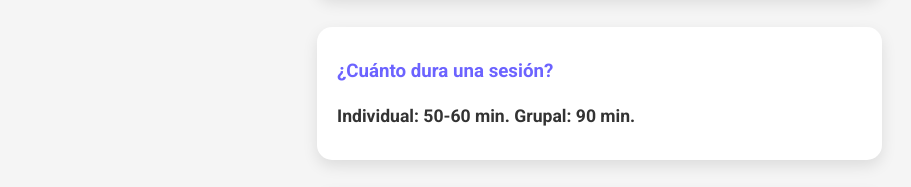
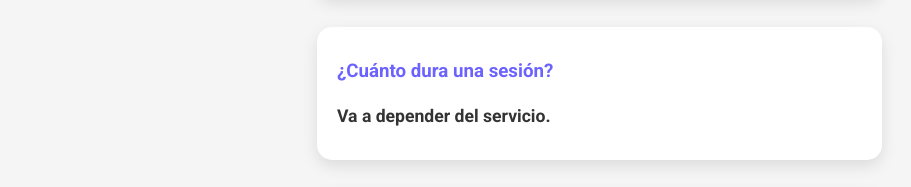
Before and after one commit to benro2800-cmd/MujerAzul, a plain HTML site: page index.html in a window 1280 px wide. Shown: the part 2914-3101 px from the top of the page, without its empty margins (338-1249 px from the left). Drawn offline with nearby package versions, Linux system fonts and the light colour scheme.

Commit message:
index.html

```diff
--- a/index.html
+++ b/index.html
@@ -135,7 +135,7 @@
     <h2 style="text-align:center; color:#6C63FF; margin-bottom:40px;">Preguntas frecuentes</h2>
     <div class="faqs">
       <div class="faq-card"><h3>¿Cómo agendo una sesión?</h3><p>Directamente por WhatsApp o desde el formulario.</p></div>
-      <div class="faq-card"><h3>¿Cuánto dura una sesión?</h3><p>Individual: 50-60 min. Grupal: 90 min.</p></div>
+      <div class="faq-card"><h3>¿Cuánto dura una sesión?</h3><p>Va a depender del servicio.</p></div>
       <div class="faq-card"><h3>¿Se puede cancelar?</h3><p>Sí, con aviso de al menos 24 horas.</p></div>
       <div class="faq-card"><h3>¿Cómo funciona el tarot vía WhatsApp?</h3><p>Envíame tus preguntas y recibirás respuestas claras.</p></div>
     </div>
```
